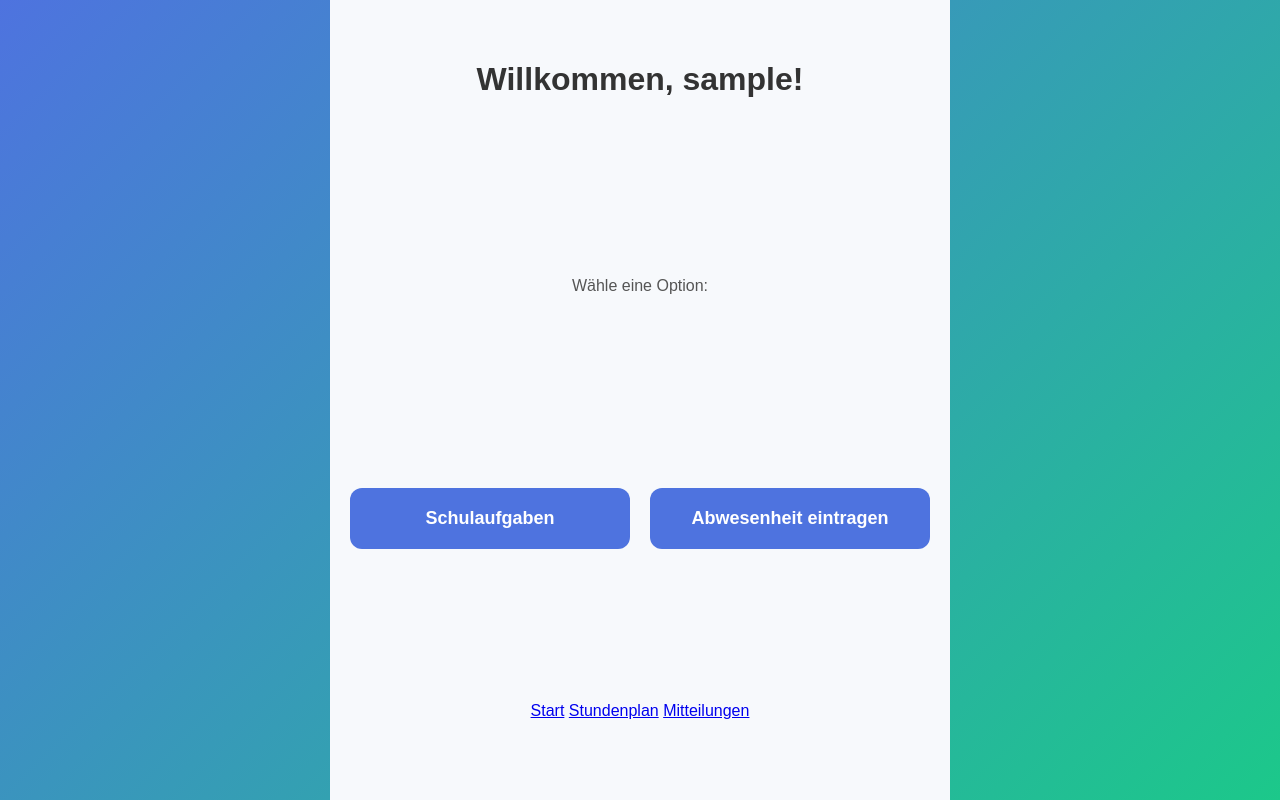
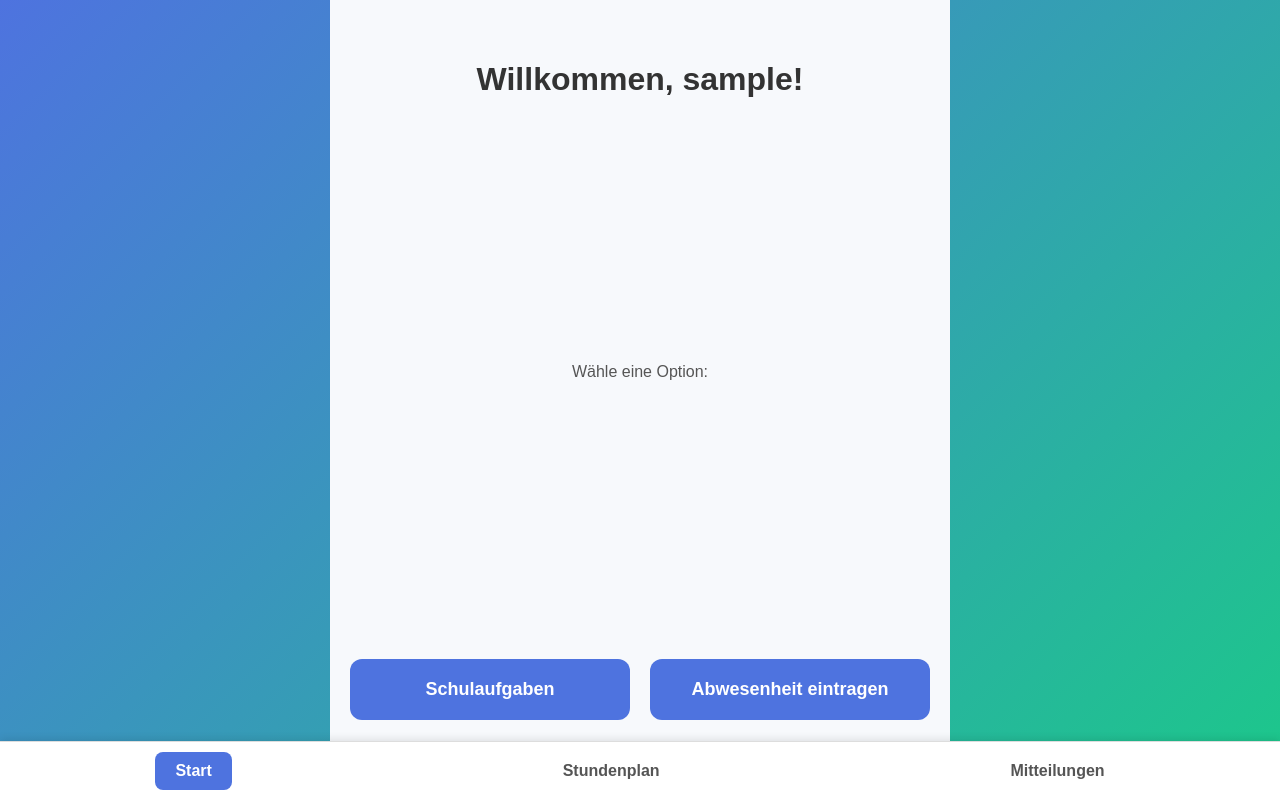
Before and after one commit to kel0g/Unterichtsplaner, a PHP site: page /dashboard.php in a window 1280 px wide. Run offline with PHP 8.4, Linux system fonts and the light colour scheme; the visitor is signed in with stand-in values (Sample User, id 1).

Commit message:
css dashboard erweiterung

```diff
--- a/dashboard.css
+++ b/dashboard.css
@@ -41,3 +41,41 @@
     text-align: center;
     min-width: 200px;
 }
+
+.main-btn:hover {
+    background-color: #2e59d9;
+}
+
+/* Navigationsleiste unten */
+.bottom-nav {
+    position: fixed;
+    bottom: 0;
+    left: 0;
+    width: 100%;
+    background-color: #ffffff;
+    display: flex;
+    justify-content: space-around;
+    align-items: center;
+    border-top: 1px solid #ddd;
+    padding: 10px 0;
+    box-shadow: 0 -2px 8px rgba(0, 0, 0, 0.1);
+}
+
+.nav-btn {
+    text-decoration: none;
+    color: #555;
+    font-weight: bold;
+    padding: 10px 20px;
+    border-radius: 8px;
+    transition: background-color 0.3s, color 0.3s;
+}
+
+.nav-btn:hover {
+    background-color: #f1f1f1;
+    color: #000;
+}
+
+.nav-btn.active {
+    background-color: #4e73df;
+    color: #fff;
+}
```
